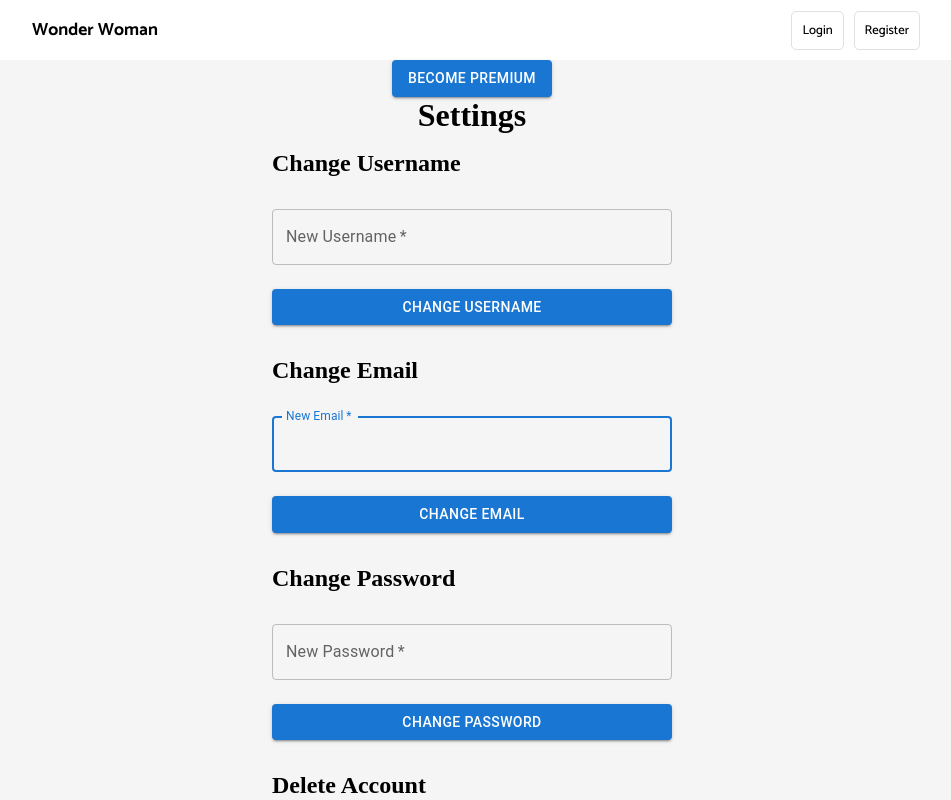
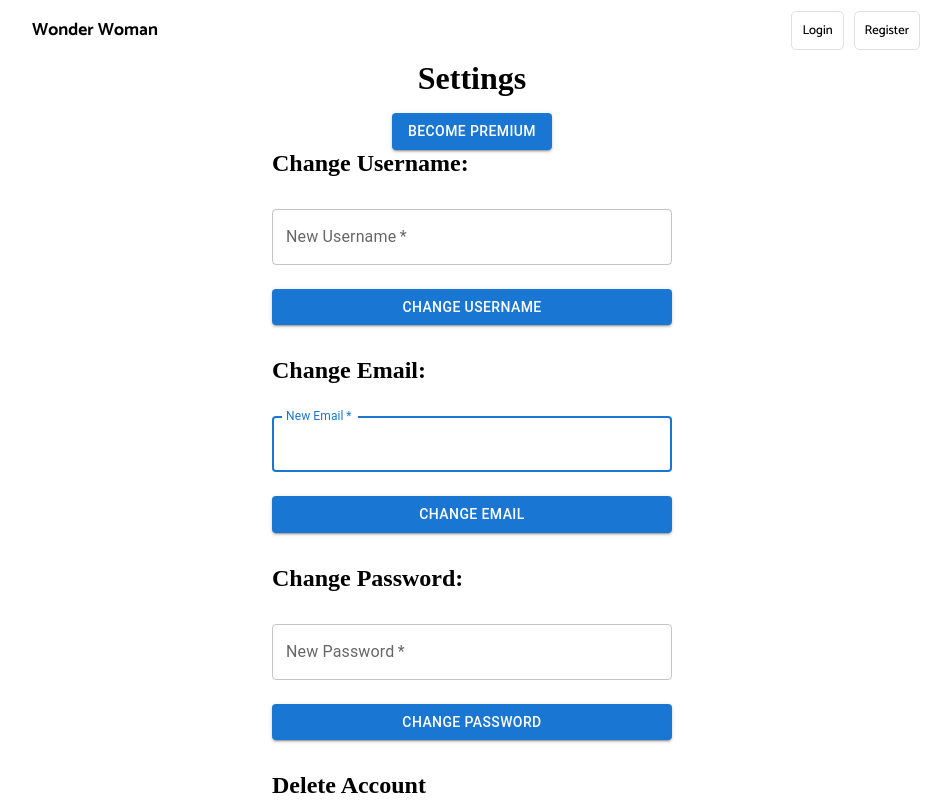
Before and after one commit to SSUzunov19/CV-Builder-AIBEST, a React (Create React App) app in the folder client/: page /settings in a window 1280 px wide. Shown: the top 800 px of the page, without its empty margins (168-1119 px from the left). Built offline with nearby package versions, Linux system fonts and the light colour scheme; a web font is replaced by a local one.

Commit message:
Fix background of the settings

```diff
--- a/client/src/components/Homepage Components/Settings/Settings.css
+++ b/client/src/components/Homepage Components/Settings/Settings.css
@@ -5,7 +5,7 @@
   justify-content: center;
   min-height: 100vh;
   padding: 0 20px;
-  background-color: #f5f5f5;
+  background-color: #fff;
 }
 
 .settings-container h1 {
--- a/client/src/components/Homepage Components/Settings/Settings.jsx
+++ b/client/src/components/Homepage Components/Settings/Settings.jsx
@@ -90,14 +90,13 @@ export default function Settings({ userId, userName, setUserName, premiumAccount
     const hashedPassword = hashArray.map(b => b.toString(16).padStart(2, '0')).join('');
 
     return hashedPassword;
-
-
   }
 
   return (
     <>
       <Navbar userId={userId} userName={userName}></Navbar>
       <div className="settings-container">
+        <h1>Settings</h1>
         {!premiumAccount && (
           <div>
             <Button variant="contained" color="primary" onClick={() => setOpenPaymentModal(true)}>
@@ -129,10 +128,8 @@ export default function Settings({ userId, userName, setUserName, premiumAccount
           </div>
         )}
 
-        <h1>Settings</h1>
-
         <form onSubmit={handleChangeUsername} className="settings-form">
-          <h2>Change Username</h2>
+          <h2>Change Username:</h2>
           <TextField
             variant="outlined"
             margin="normal"
@@ -152,7 +149,7 @@ export default function Settings({ userId, userName, setUserName, premiumAccount
         </form>
 
         <form onSubmit={handleChangeEmail} className="settings-form">
-          <h2>Change Email</h2>
+          <h2>Change Email:</h2>
           <TextField
             variant="outlined"
             margin="normal"
@@ -172,7 +169,7 @@ export default function Settings({ userId, userName, setUserName, premiumAccount
         </form>
 
         <form onSubmit={handleChangePassword} className="settings-form">
-          <h2>Change Password</h2>
+          <h2>Change Password:</h2>
           <TextField
             variant="outlined"
             margin="normal"
```
